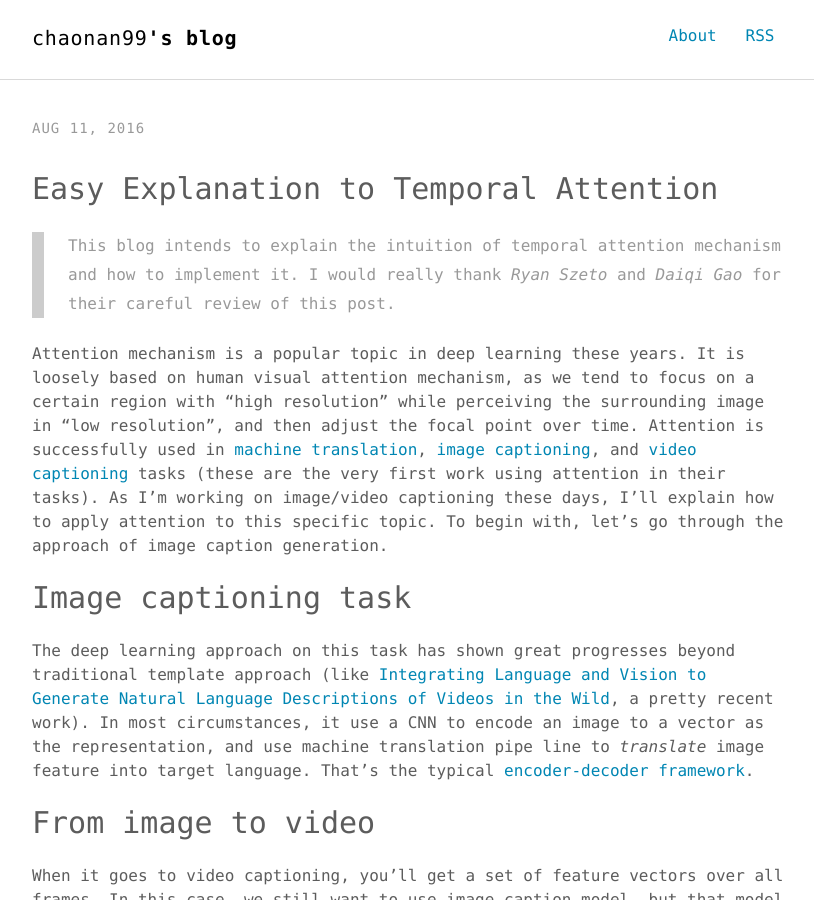
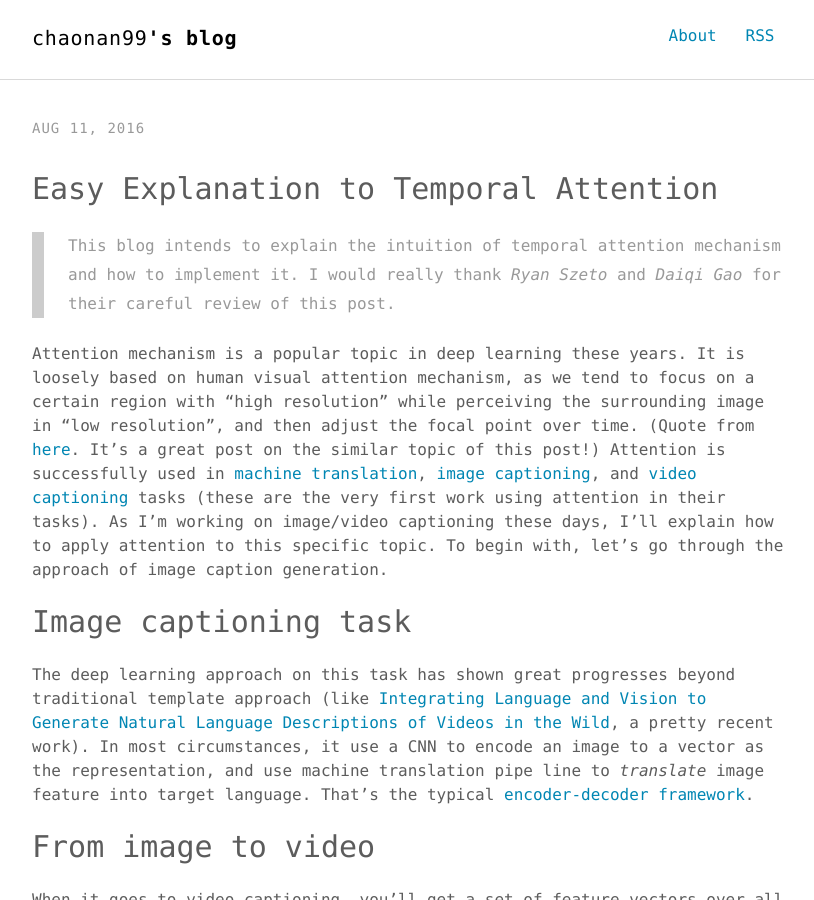
Before and after one commit to chaonan99/chaonan99.github.io, a Jekyll site: the page built from _posts/2016-08-11-easy-explanation-to-temporal-attention.md, in a window 1280 px wide and 900 px high. Shown: the whole window, without its empty margins (232-1046 px from the left). Built offline with Jekyll 4.4.1, drawn with Linux system fonts in a browser that asks for light colours; formulas are drawn with MathJax 3; comment, search, counter and statistics services are not loaded.

Commit message:
Post for temporal attention

```diff
--- a/_posts/2016-08-11-easy-explanation-to-temporal-attention.md
+++ b/_posts/2016-08-11-easy-explanation-to-temporal-attention.md
@@ -3,12 +3,12 @@ layout: post
 title: "Easy Explanation to Temporal Attention"
 comments: true
 description: "This blog intends to explain the intuition of temporal attention mechanism and how to implement it."
-keywords: "temporal, attention mechanism, implement, torch"
+keywords: "temporal, attention, mechanism, implement, torch, tutorial"
 ---
 
 > This blog intends to explain the intuition of temporal attention mechanism and how to implement it. I would really thank *Ryan Szeto* and *Daiqi Gao* for their careful review of this post.
 
-Attention mechanism is a popular topic in deep learning these years. It is loosely based on human visual attention mechanism, as we tend to focus on a certain region with “high resolution” while perceiving the surrounding image in “low resolution”, and then adjust the focal point over time. Attention is successfully used in [machine translation](https://arxiv.org/pdf/1409.0473v7.pdf), [image captioning](http://arxiv.org/pdf/1502.03044v3.pdf), and [video captioning](http://arxiv.org/pdf/1502.08029v5.pdf) tasks (these are the very first work using attention in their tasks). As I'm working on image/video captioning these days, I'll explain how to apply attention to this specific topic. To begin with, let's go through the approach of image caption generation.
+Attention mechanism is a popular topic in deep learning these years. It is loosely based on human visual attention mechanism, as we tend to focus on a certain region with “high resolution” while perceiving the surrounding image in “low resolution”, and then adjust the focal point over time. (Quote from [here](http://www.wildml.com/2016/01/attention-and-memory-in-deep-learning-and-nlp/). It's a great post on the similar topic of this post!)  Attention is successfully used in [machine translation](https://arxiv.org/pdf/1409.0473v7.pdf), [image captioning](http://arxiv.org/pdf/1502.03044v3.pdf), and [video captioning](http://arxiv.org/pdf/1502.08029v5.pdf) tasks (these are the very first work using attention in their tasks). As I'm working on image/video captioning these days, I'll explain how to apply attention to this specific topic. To begin with, let's go through the approach of image caption generation.
 
 # Image captioning task
 The deep learning approach on this task has shown great progresses beyond traditional template approach (like [Integrating Language and Vision to Generate Natural Language Descriptions of Videos in the Wild](http://www.cs.utexas.edu/~ml/papers/thomason.coling14.pdf), a pretty recent work). In most circumstances, it use a CNN to encode an image to a vector as the representation, and use machine translation pipe line to *translate* image feature into target language. That's the typical [encoder-decoder framework](https://arxiv.org/pdf/1406.1078v3.pdf).
```
